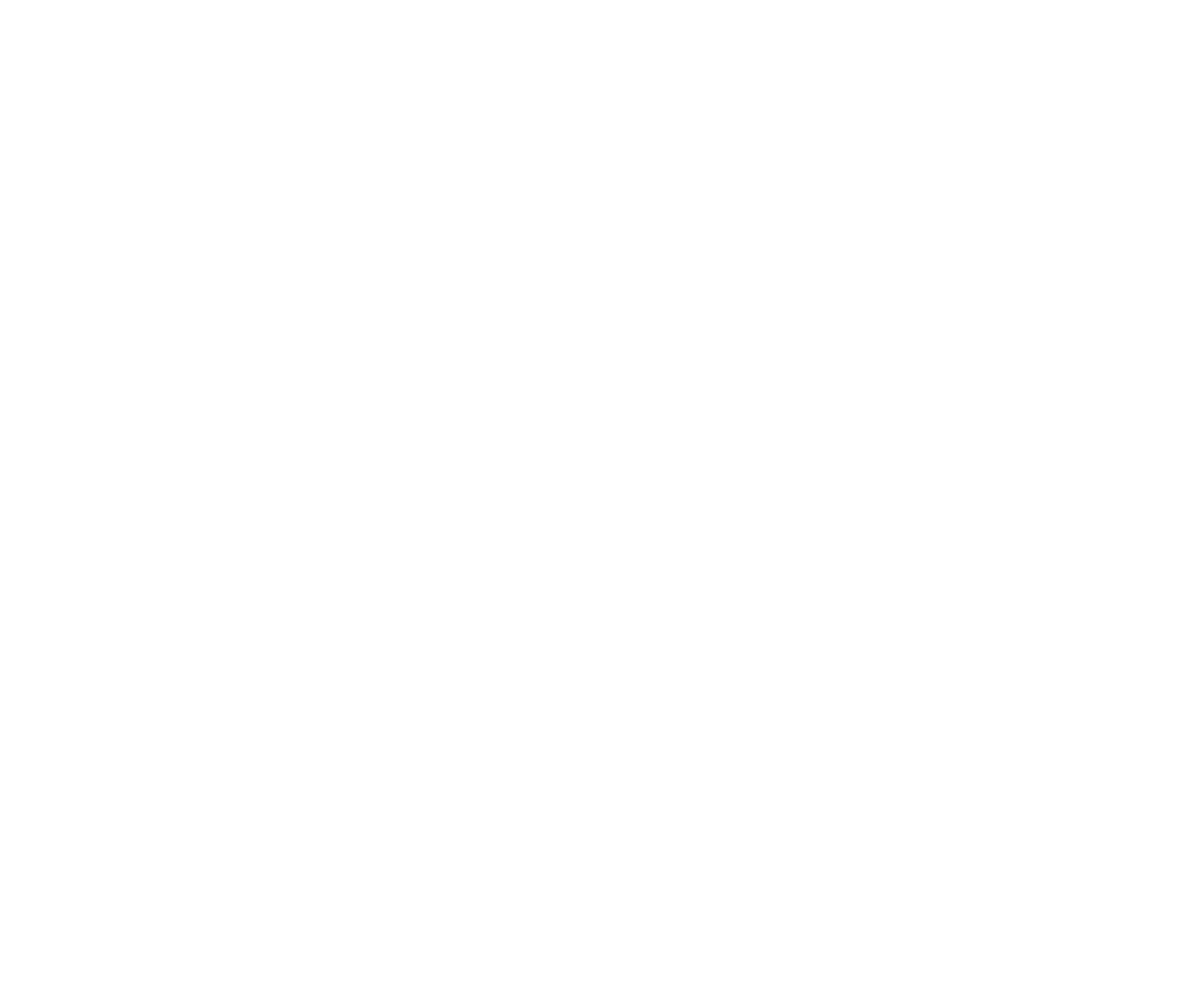
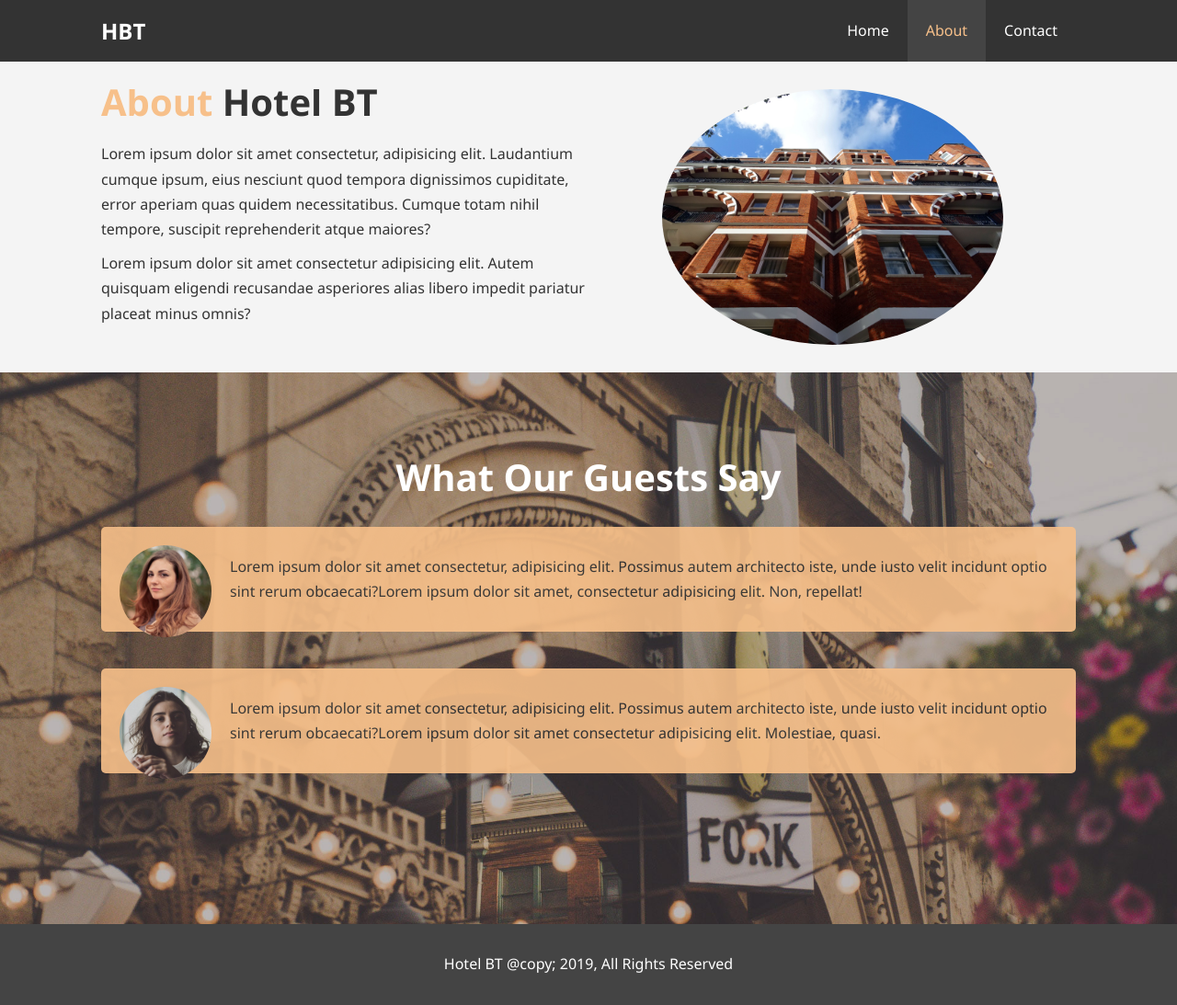
Before and after one commit to swabhi7/hotel-website, a plain HTML site: page about.html in a window 1280 px wide. Shown: the whole page at 92% size. Before the commit the page ends 800 px from the top, so only its background shows below. Drawn offline with Linux system fonts and the light colour scheme.

Commit message:
About Page

```diff
--- a/about.html
+++ b/about.html
@@ -0,0 +1,87 @@
+<!DOCTYPE html>
+<html lang="en">
+  <head>
+    <meta charset="UTF-8" />
+    <meta http-equiv="X-UA-Compatible" content="IE=edge" />
+    <meta name="viewport" content="width=device-width, initial-scale=1.0" />
+    <meta
+      name="description"
+      content="Welcome to the most extraordinary hotel in Boston Mass"
+    />
+    <meta name="keywords" content="hotel,boston hotel,new england hotel" />
+    <link rel="stylesheet" href="./css/style.css" />
+    <title>Hotel BT | About</title>
+  </head>
+  <body>
+    <!-- header section -->
+    <header>
+      <!-- navbar -->
+      <nav id="navbar">
+        <div class="container">
+          <h1 class="logo">
+            <a href="./index.html">HBT</a>
+          </h1>
+          <ul>
+            <li><a href="./index.html">Home</a></li>
+            <li><a href="./about.html" class="current">About</a></li>
+            <li><a href="./contact.html">Contact</a></li>
+          </ul>
+        </div>
+      </nav>
+    </header>
+
+    <!-- About Info section -->
+    <section id="about-info" class="bg-light py-3">
+      <div class="container">
+        <div class="info-left">
+          <h1 class="l-heading">
+            <span class="text-primary">About</span> Hotel BT
+          </h1>
+          <p>
+            Lorem ipsum dolor sit amet consectetur, adipisicing elit. Laudantium
+            cumque ipsum, eius nesciunt quod tempora dignissimos cupiditate,
+            error aperiam quas quidem necessitatibus. Cumque totam nihil
+            tempore, suscipit reprehenderit atque maiores?
+          </p>
+          <p>
+            Lorem ipsum dolor sit amet consectetur adipisicing elit. Autem
+            quisquam eligendi recusandae asperiores alias libero impedit
+            pariatur placeat minus omnis?
+          </p>
+        </div>
+        <div class="info-right">
+          <img src="./img/photo-2.jpg" alt="Beautiful hotel" />
+        </div>
+      </div>
+    </section>
+
+    <!-- Testimonials section -->
+    <section id="testimonials" class="py-3">
+      <div class="container">
+        <h2 class="l-heading">What Our Guests Say</h2>
+        <div class="testimonial bg-primary">
+          <img src="./img/person-1.jpg" alt="Samantha" />
+          <p>
+            Lorem ipsum dolor sit amet consectetur, adipisicing elit. Possimus
+            autem architecto iste, unde iusto velit incidunt optio sint rerum
+            obcaecati?Lorem ipsum dolor sit amet, consectetur adipisicing elit. Non, repellat!
+          </p>
+        </div>
+        <div class="clr"></div>
+        <div class="testimonial bg-primary">
+            <img src="./img/person-2.jpg" alt="Jen" />
+            <p>
+              Lorem ipsum dolor sit amet consectetur, adipisicing elit. Possimus
+              autem architecto iste, unde iusto velit incidunt optio sint rerum
+              obcaecati?Lorem ipsum dolor sit amet consectetur adipisicing elit. Molestiae, quasi.
+            </p>
+          </div>
+      </div>
+    </section>
+
+    <!-- footer section -->
+    <footer id="main-footer">
+      <p>Hotel BT @copy; 2019, All Rights Reserved</p>
+    </footer>
+  </body>
+</html>
--- a/css/style.css
+++ b/css/style.css
@@ -80,6 +80,22 @@ p {
 
 .clr {
     clear: both;
+}
+
+.py-1 {
+    padding: 10px 0;
+}
+
+.py-2 {
+    padding: 20px 0;
+}
+
+.py-3 {
+    padding: 30px 0;
+}
+
+.l-heading {
+    font-size: 40px;
 }
 
 /* Navbar */
@@ -179,6 +195,61 @@ p {
     margin-bottom: 10px;
 }
 
+/* About Info */
+#about-info .info-right {
+    float: right;
+    width: 50%;
+    min-height: 100%;
+}
+
+#about-info .info-right img {
+    display: block;
+    width: 70%;
+    margin: auto;
+    border-radius: 50%;
+}
+
+#about-info .info-left {
+    float: left;
+    width: 50%;
+    min-height: 100%;
+}
+
+/* Testimonials */
+#testimonials {
+    height: 600px;
+    background: url("../img/test-bg.jpg") no-repeat center center/cover;
+    padding-top: 100px;
+}
+
+#testimonials h2 {
+    color: #fff;
+    text-align: center;
+    padding-bottom: 40px;
+}
+
+#testimonials .testimonial {
+    padding: 20px;
+    margin-bottom: 40px;
+    border-radius: 5px;
+    /* Note - If the opacity is more (like 0.9) then its fine to directly add it like below, but if its less (like 0.5 or less) then the text / content inside will be hard to read as the whole will have that opacity.*/
+    /* Note - In such case we can add a separate background and just add opacity to that. (We will see an example later) */
+    opacity: 0.9;
+}
+
+#testimonials .testimonial img {
+    width: 100px;
+    float: left;
+    margin-right: 20px;
+    border-radius: 50%;
+}
+
+#testimonials .testimonial p {
+    /* width: 70%;
+    float: right;
+    min-height: 100%; */
+}
+
 /* Footer section */
 #main-footer {
     background: #444;
```
